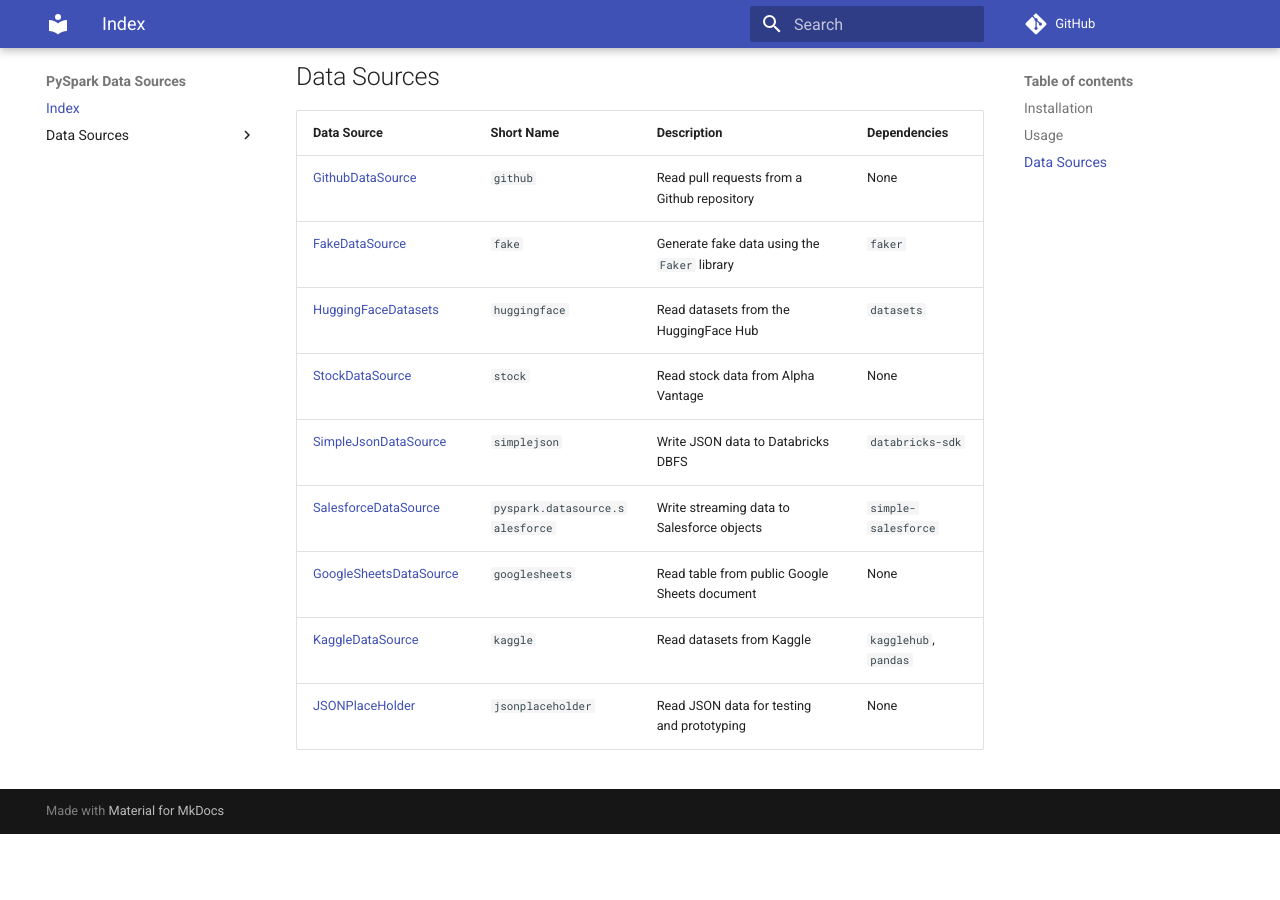
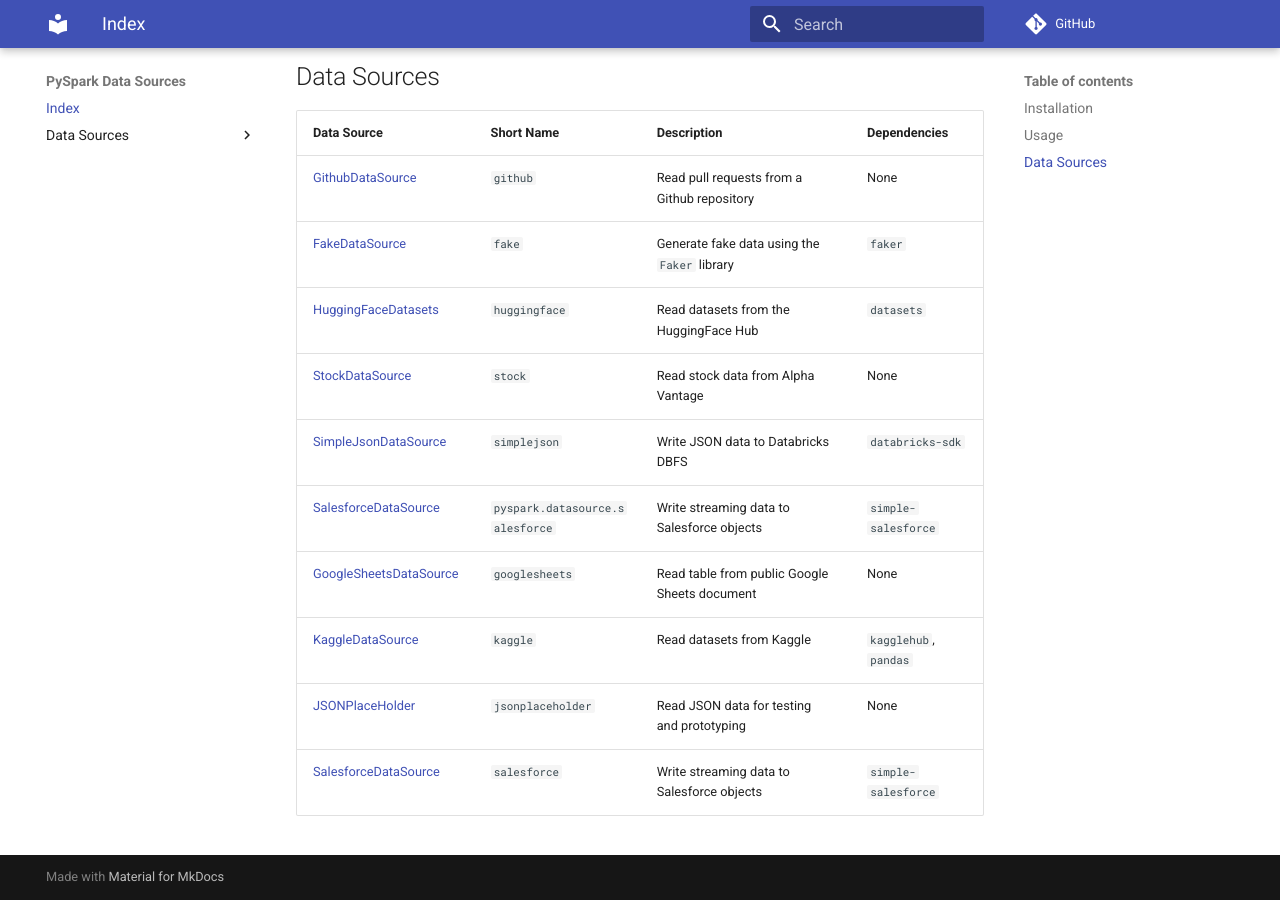
Before and after one commit to allisonwang-db/pyspark-data-sources, an MkDocs documentation site: the page built from docs/index.md, in a window 1280 px wide and 900 px high, scrolled down 724 px. Built offline with MkDocs 1.6.1 and Material for MkDocs 9.7.7, drawn with Linux system fonts in a browser that asks for light colours; comment, search, counter and statistics services are not loaded; before the commit the page ends 1558 px from its top, so only the background shows below that.

Commit message:
Address review feedback and final updates

```diff
--- a/docs/index.md
+++ b/docs/index.md
@@ -42,3 +42,4 @@
 | [GoogleSheetsDataSource](./datasources/googlesheets.md) | `googlesheets` | Read table from public Google Sheets document | None                  |
 | [KaggleDataSource](./datasources/kaggle.md)             | `kaggle`       | Read datasets from Kaggle                     | `kagglehub`, `pandas` |
 | [JSONPlaceHolder](./datasources/jsonplaceholder.md)     | `jsonplaceholder` | Read JSON data for testing and prototyping | None                  |
+| [SalesforceDataSource](./datasources/salesforce.md)     | `salesforce`   | Write streaming data to Salesforce objects    |`simple-salesforce`    |
```
Also changed, not shown: 1 other file.
